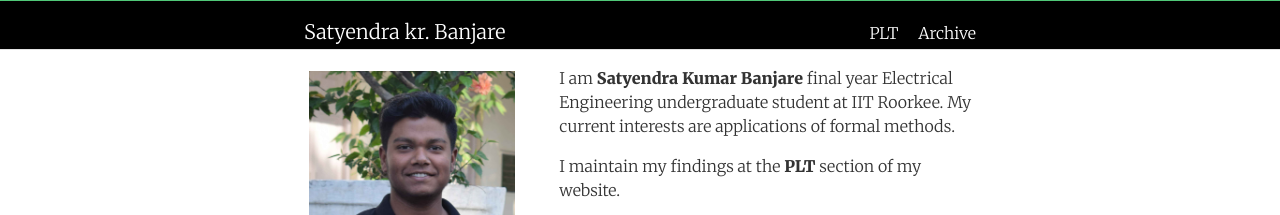
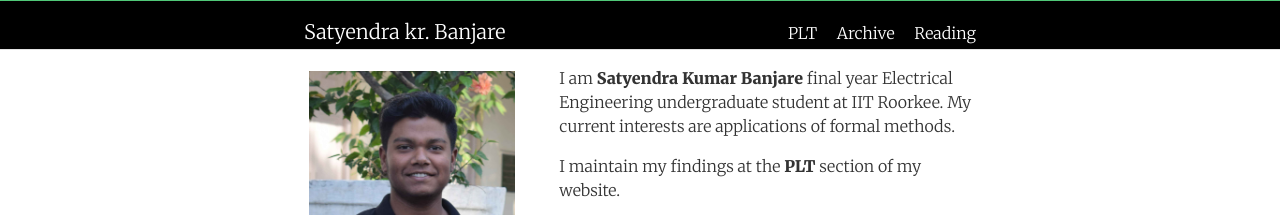
Before and after one commit to SatyendraBanjare/SatyendraBanjare.github.io, a Jekyll site: the page built from index.html, in a window 1280 px wide. Shown: the top 215 px of the page. Built offline with Jekyll 4.4.1, drawn with Linux system fonts in a browser that asks for light colours; nearby versions of some CDN libraries; the list of posts is cut into pages by our own code.

Commit message:
adds reading material link

```diff
--- a/_includes/navigation.html
+++ b/_includes/navigation.html
@@ -9,5 +9,6 @@
         <a style="color: white;" href="{{ page.url }}">{{ page.title }}</a>
     {% endif %}
 
+{% endfor %}
 
-{% endfor %}
+<a style="color: white;" href="https://satyendrabanjare.com/plt-formal-methods-resources/">Reading</a>
```
